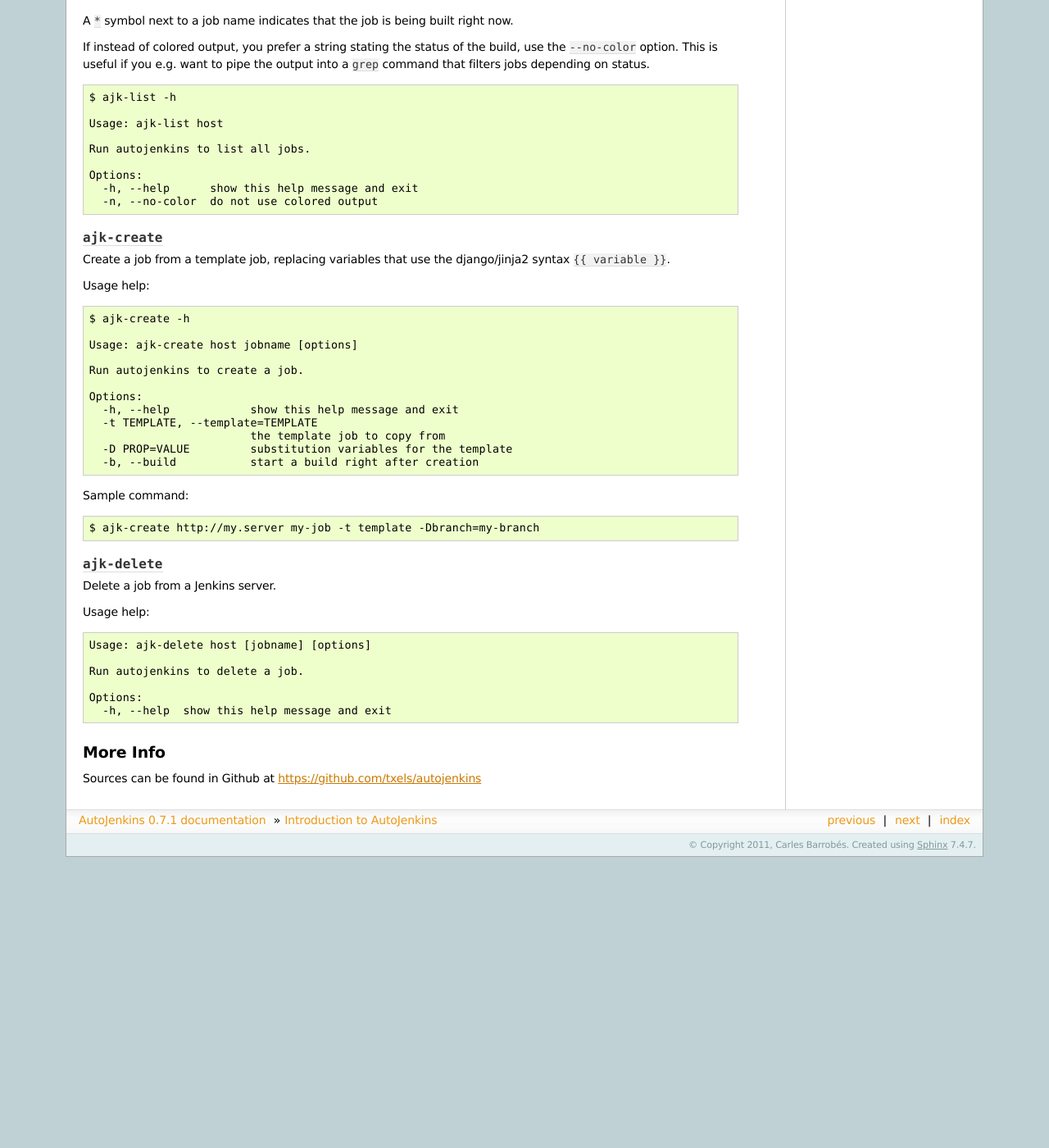
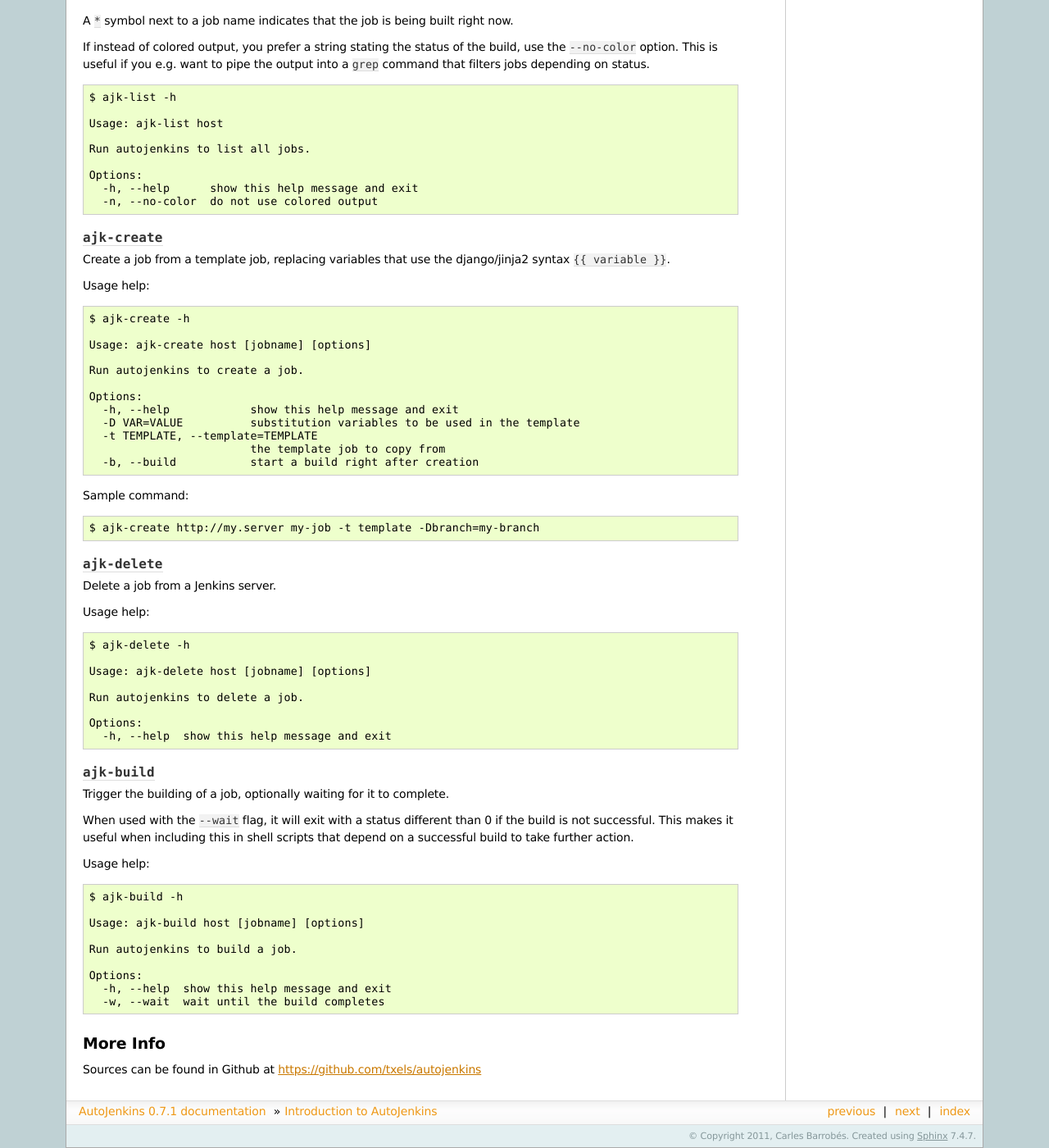
Before and after one commit to txels/autojenkins, a Sphinx documentation site: the page built from docs/intro.rst, in a window 1280 px wide and 1400 px high, scrolled down 1237 px. Shown: the whole window at 82% size. Built offline with Sphinx 7.4.7, drawn with Linux system fonts in a browser that asks for light colours; before the commit the page ends 2282 px from its top, so only the background shows below that.

Commit message:
Added documentation for ajk-build

```diff
--- a/docs/intro.rst
+++ b/docs/intro.rst
@@ -103,15 +103,15 @@
 
     $ ajk-create -h
 
-    Usage: ajk-create host jobname [options]
+    Usage: ajk-create host [jobname] [options]
 
     Run autojenkins to create a job.
 
     Options:
       -h, --help            show this help message and exit
+      -D VAR=VALUE          substitution variables to be used in the template
       -t TEMPLATE, --template=TEMPLATE
                             the template job to copy from
-      -D PROP=VALUE         substitution variables for the template
       -b, --build           start a build right after creation
 
 Sample command:
@@ -129,6 +129,8 @@
 
 .. code-block:: none
 
+    $ ajk-delete -h
+
     Usage: ajk-delete host [jobname] [options]
 
     Run autojenkins to delete a job.
@@ -136,6 +138,30 @@
     Options:
       -h, --help  show this help message and exit
 
+``ajk-build``
+~~~~~~~~~~~~~
+
+Trigger the building of a job, optionally waiting for it to complete.
+
+When used with the ``--wait`` flag, it will exit with a status different than
+0 if the build is not successful. This makes it useful when including this in
+shell scripts that depend on a successful build to take further action.
+
+Usage help:
+
+.. code-block:: none
+
+    $ ajk-build -h
+
+    Usage: ajk-build host [jobname] [options]
+
+    Run autojenkins to build a job.
+
+    Options:
+      -h, --help  show this help message and exit
+      -w, --wait  wait until the build completes
+
+
 More Info
 ---------
 
```
